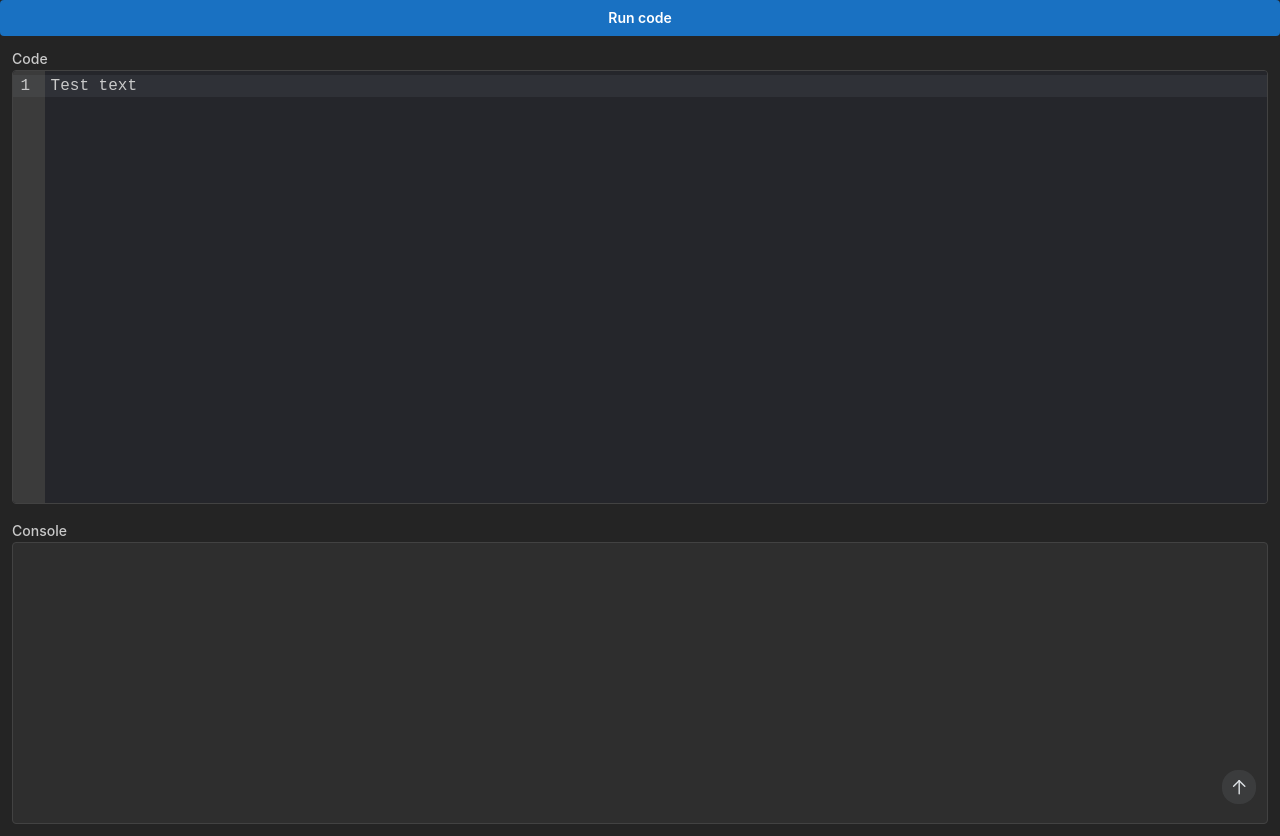
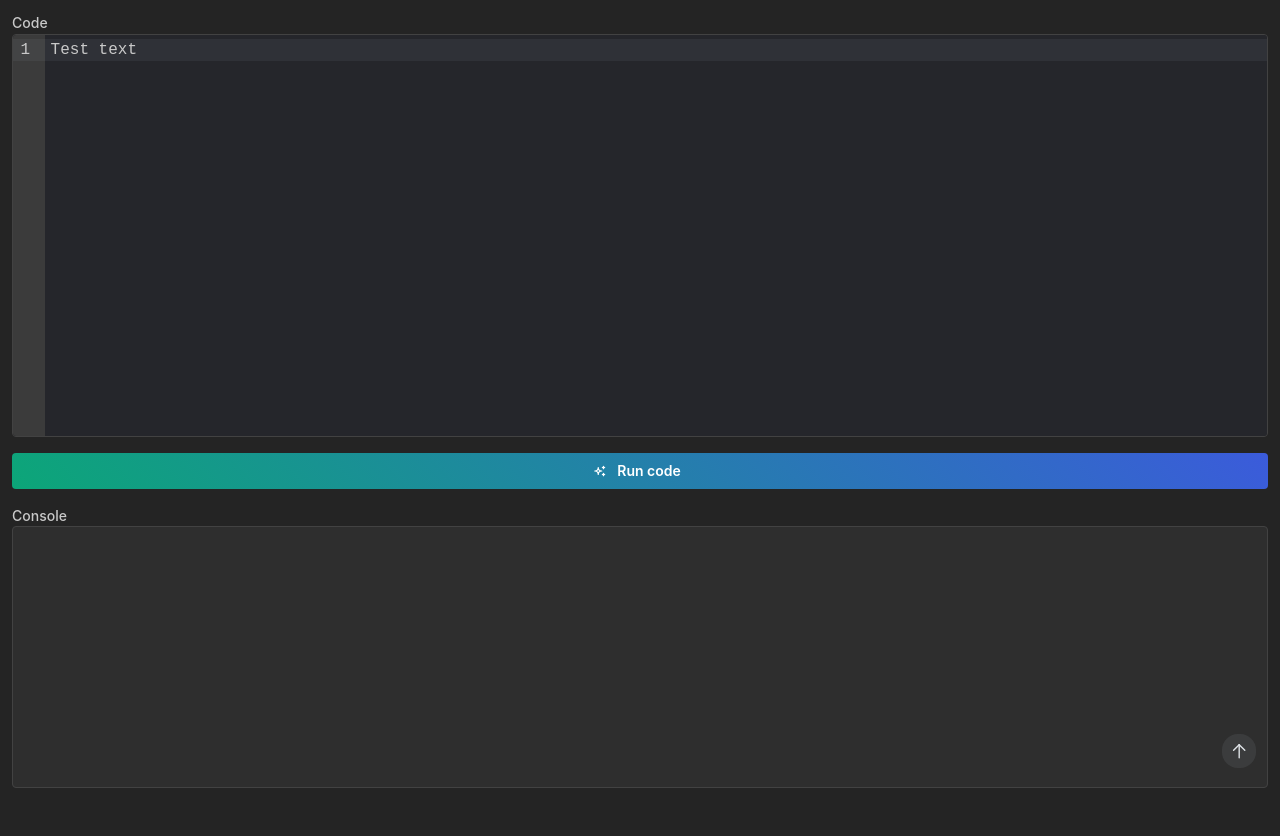
Before and after one commit to ningaro/PyWebCode, a React (Vite) app: page / in a window 1280 px wide. After the commit the page ends 800 px from the top, so only its background shows below. Built offline with nearby package versions, Linux system fonts and the light colour scheme.

Commit message:
💄 Update UI of CodeExecButton

```diff
--- a/package.json
+++ b/package.json
@@ -14,6 +14,7 @@
     "@lezer/highlight": "1.2.0",
     "@mantine/core": "7.2.2",
     "@mantine/hooks": "7.2.2",
+    "@tabler/icons-react": "2.42.0",
     "@uiw/codemirror-themes": "4.21.21",
     "@uiw/react-codemirror": "4.21.21",
     "moment": "2.29.4",
--- a/src/App.tsx
+++ b/src/App.tsx
@@ -12,9 +12,9 @@ export default function App() {
   return (
     <>
       <ReloadPrompt />
-      <CodeExecButton codeExec={codeExec} />
       <Flex direction="column" p="sm" h="100%" gap="md">
         <CodeArea code={code} setCode={setCode} />
+        <CodeExecButton codeExec={codeExec} disabled={code.length === 0} />
         <Console
           data={consoleHistory}
           clearConsoleHistory={clearConsoleHistory}
--- a/src/components/CodeExecButton.tsx
+++ b/src/components/CodeExecButton.tsx
@@ -1,11 +1,22 @@
 import { Button } from "@mantine/core"
+import { IconSparkles } from "@tabler/icons-react"
 
 interface CodeExecButtonProps {
   codeExec?: () => void
+  disabled?: boolean
 }
 
-export const CodeExecButton = ({ codeExec }: CodeExecButtonProps) => (
-  <Button onClick={codeExec} fullWidth>
-    Run code
-  </Button>
-)
+export const CodeExecButton = ({ codeExec, disabled }: CodeExecButtonProps) => {
+  return (
+    <Button
+      onClick={codeExec}
+      variant="gradient"
+      gradient={{ from: "teal.7", to: "indigo.8", deg: 45 }}
+      fullWidth
+      disabled={disabled}
+      leftSection={<IconSparkles size="14" />}
+    >
+      Run code
+    </Button>
+  )
+}
```
Also changed, not shown: 1 other file (tests, documents, lock files or other folders).
